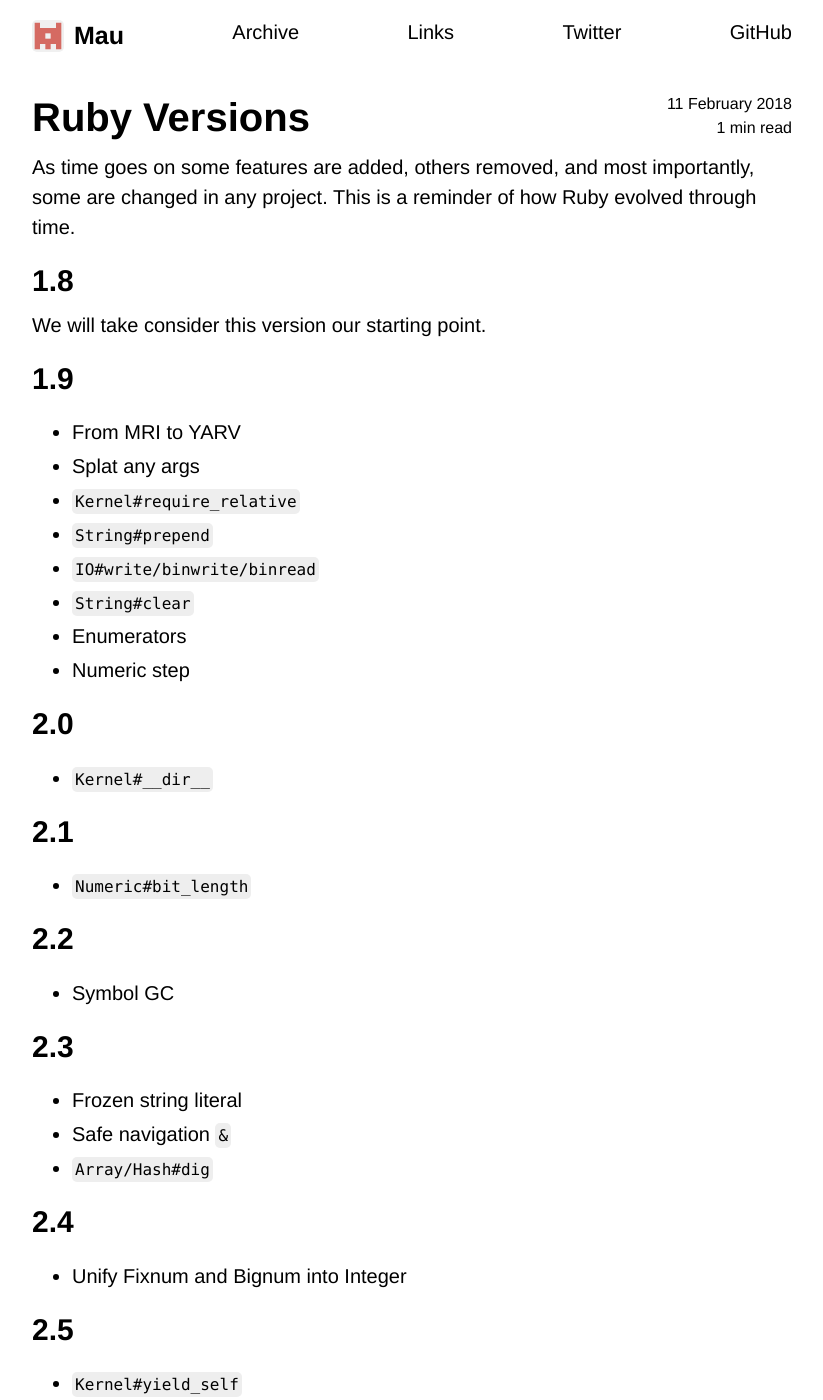
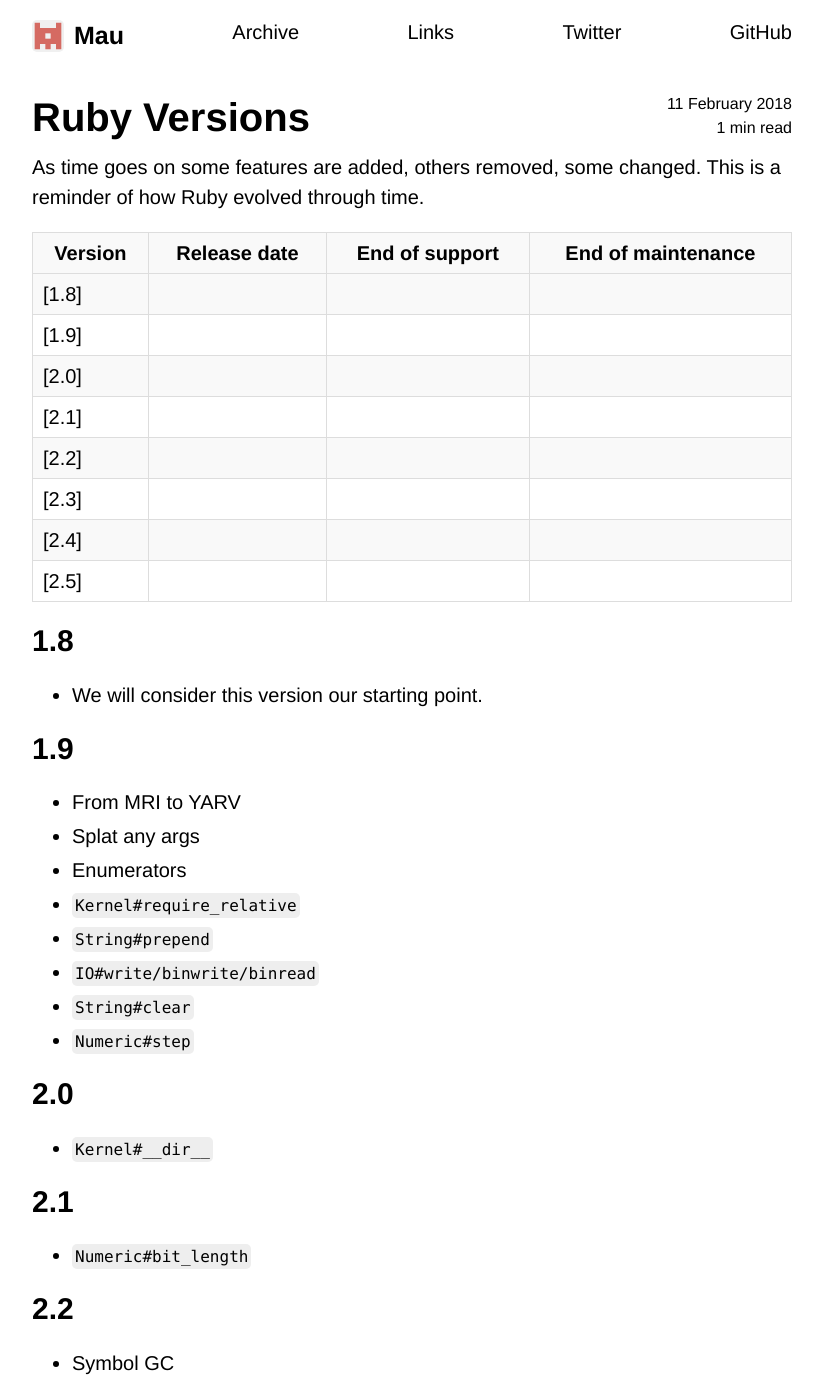
Before and after one commit to Maumagnaguagno/maumagnaguagno.github.io, a Jekyll site: the page built from ruby-versions.md, in a window 1280 px wide and 1400 px high. Shown: the whole window, without its empty margins (228-1051 px from the left). Built offline with Jekyll 4.4.1, drawn with Linux system fonts in a browser that asks for light colours; our own code applies the rules of GitHub Pages for plain Markdown files; some of the changed text lies outside the part shown.

Commit message:
Add table and Ruby 3x3 link to Ruby Versions

```diff
--- a/ruby-versions.md
+++ b/ruby-versions.md
@@ -7,21 +7,32 @@ hidden: true
 ---
 
 # Ruby Versions
-As time goes on some features are added, others removed, and most importantly, some are changed in any project.
+As time goes on some features are added, others removed, some changed.
 This is a reminder of how Ruby evolved through time.
 
+Version | Release date | End of support | End of maintenance
+ ---    | ---          | ---            | ---
+[1.8]   |              |                |
+[1.9]   |              |                |
+[2.0]   |              |                |
+[2.1]   |              |                |
+[2.2]   |              |                |
+[2.3]   |              |                |
+[2.4]   |              |                |
+[2.5]   |              |                |
+
 ## 1.8
-We will take consider this version our starting point.
+- We will consider this version our starting point.
 
 ## 1.9
 - From MRI to YARV
 - Splat any args
+- Enumerators
 - ``Kernel#require_relative``
 - ``String#prepend``
 - ``IO#write/binwrite/binread``
 - ``String#clear``
-- Enumerators
-- Numeric step
+- ``Numeric#step``
 
 ## 2.0
 - ``Kernel#__dir__``
@@ -33,7 +44,7 @@ We will take consider this version our starting point.
 - Symbol GC
 
 ## 2.3
-- Frozen string literal
+- Frozen string literals
 - Safe navigation ``&``
 - ``Array/Hash#dig``
 
@@ -46,4 +57,4 @@ We will take consider this version our starting point.
 - ``Array#prepend/append`` as aliases of ``Array#unshift/push``
 
 ## Future
-- Ruby 3x3
+- [Ruby 3x3](https://blog.heroku.com/ruby-3-by-3 "Ruby 3x3: Matz, Koichi, and Tenderlove on the future of Ruby Performance")
```
